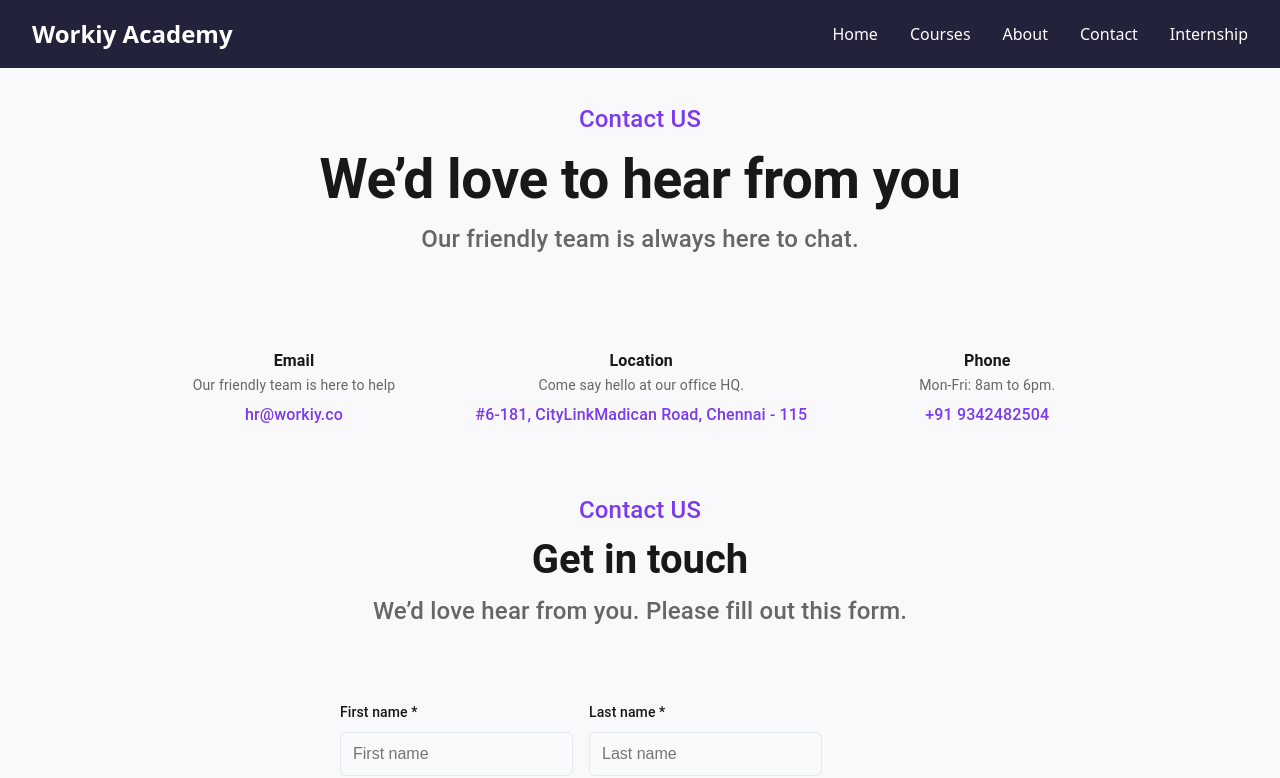
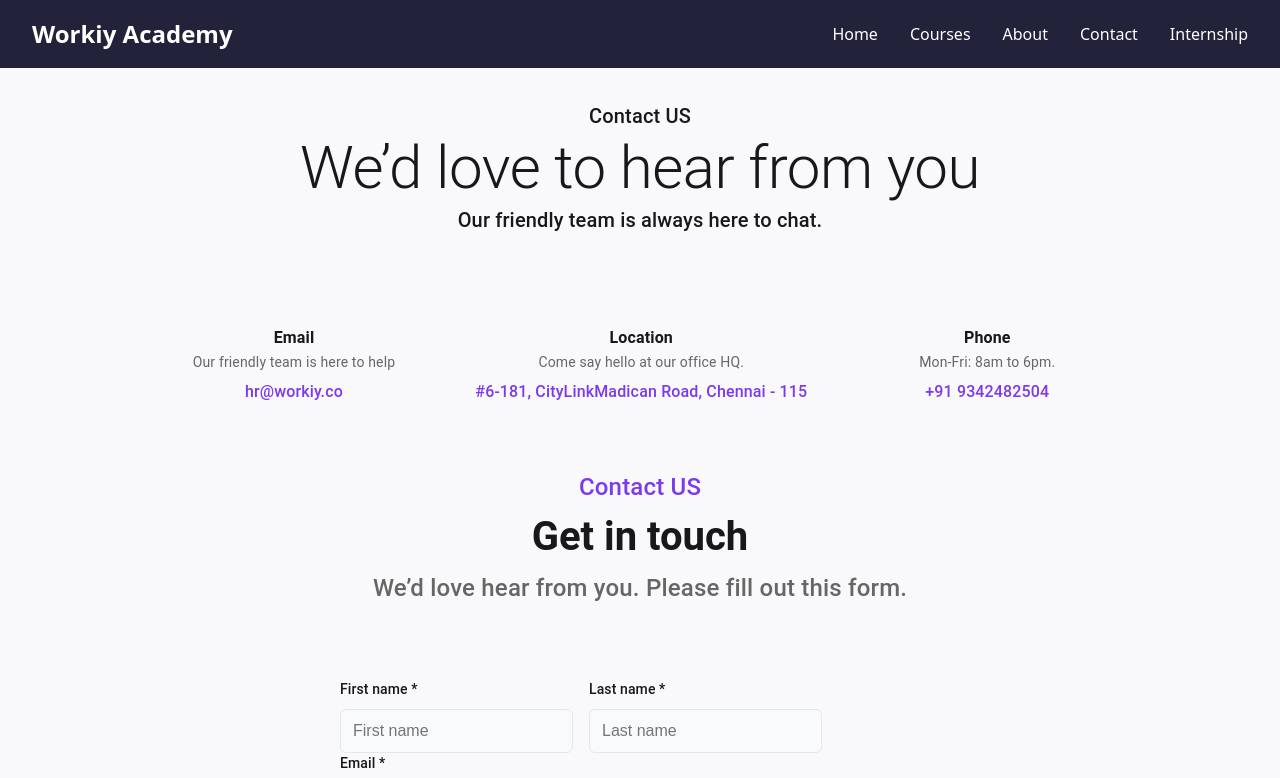
Before and after one commit to workiy-git/workiy-academy-ui, a React (Vite) app: page /contact in a window 1280 px wide. Shown: the top 778 px of the page. Built offline with nearby package versions, Linux system fonts and the light colour scheme; some icons are missing.

Commit message:
Test
Test

```diff
--- a/src/pages/Contact.jsx
+++ b/src/pages/Contact.jsx
@@ -34,9 +34,9 @@
 const Contact = () => (
 	<Box sx={{  p: { xs: 2, sm: 4 }, bgcolor: '#f9f9fb', color: '#18181a' }}>
 		<Box textAlign="center" mb={5} >
-			<Typography variant="h6" sx={{ color: '#7c3aed', fontSize: 24, mb: 1 }}>Contact US</Typography>
-			<Typography variant="h2" sx={{ fontWeight: 700, fontSize: 55, mb: 1 }}>We’d love to hear from you</Typography>
-			<Typography variant="h6" sx={{ color: '#666', fontSize: 24 }}>Our friendly team is always here to chat.</Typography>
+			<Typography variant="h6" >Contact US</Typography>
+			<Typography variant="h2" >We’d love to hear from you</Typography>
+			<Typography variant="h6" >Our friendly team is always here to chat.</Typography>
 		</Box>
 		<Grid container spacing={4} justifyContent="center" mb={5}>
 			{contactInfo.map((info, idx) => (
```
